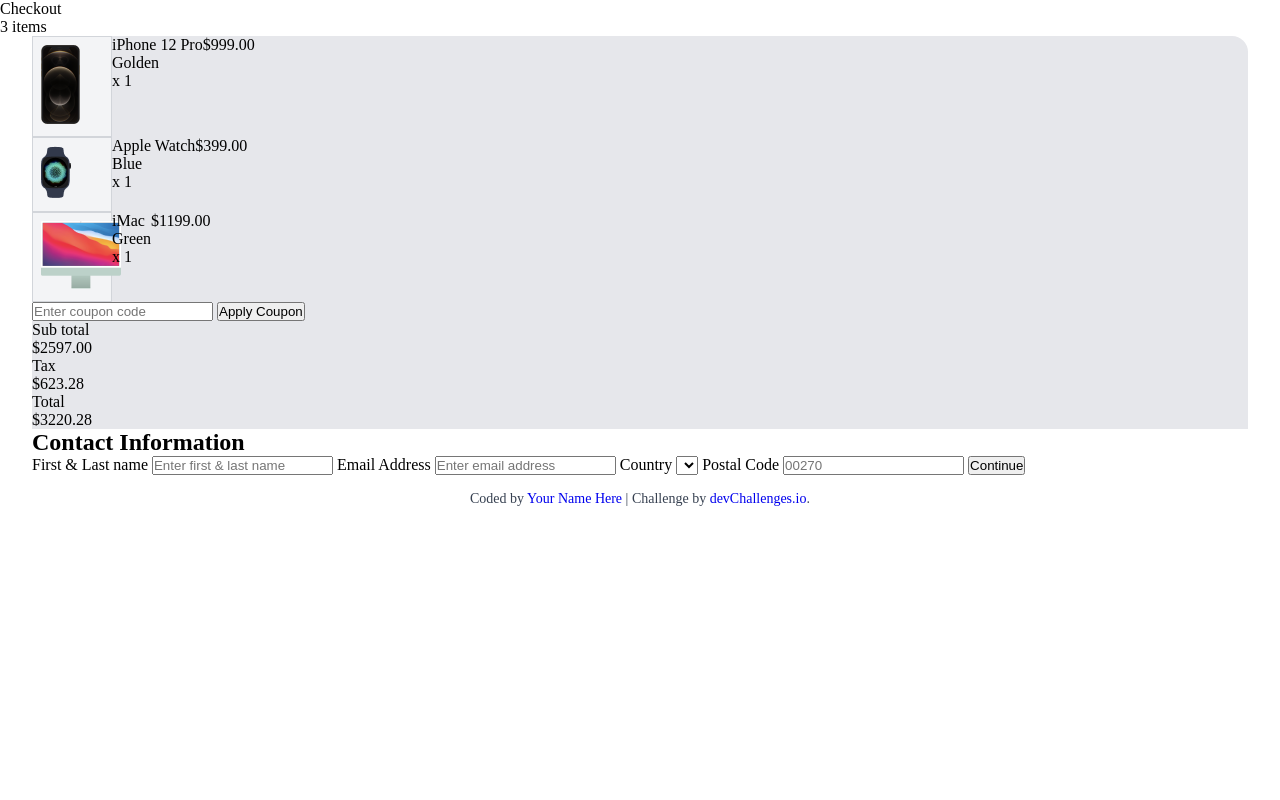
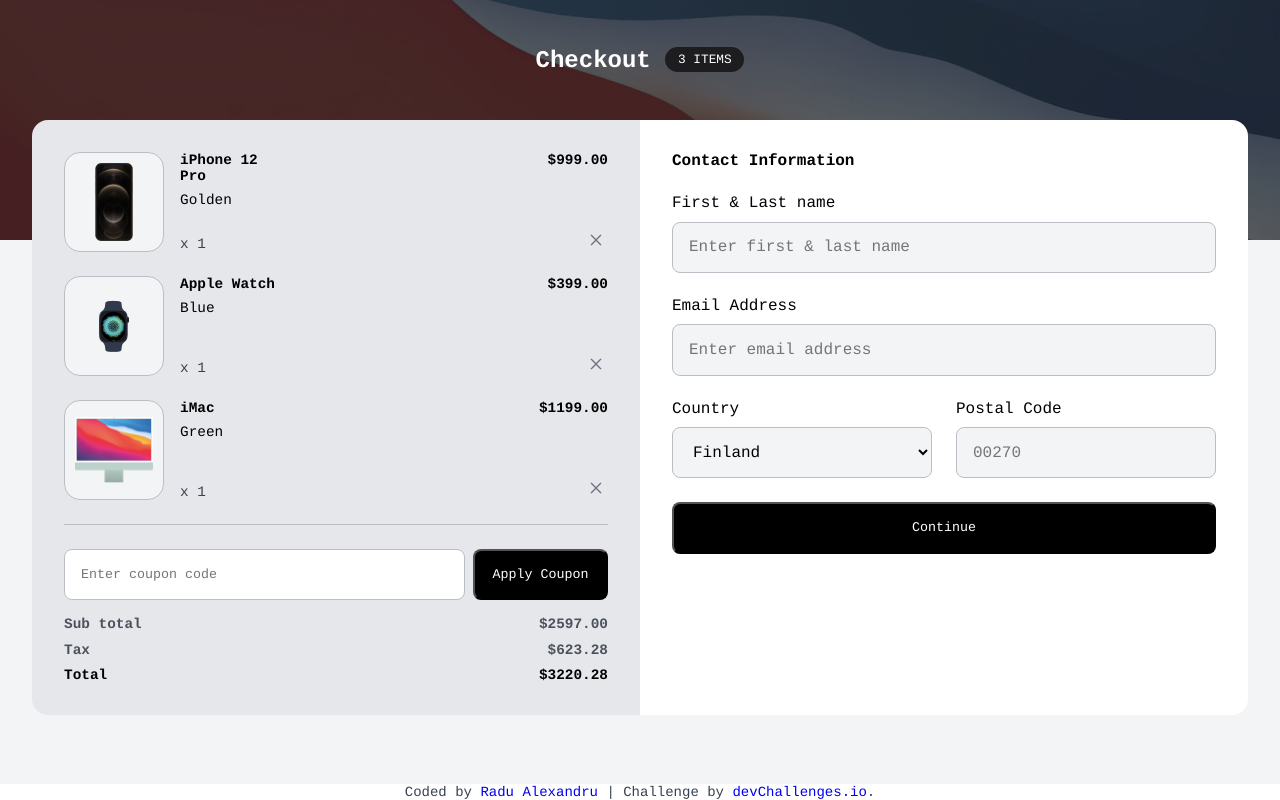
Before and after one commit to Radu-A/device-shop-checkout, a plain HTML site: page index.html in a window 1280 px wide. Drawn offline with Linux system fonts and the light colour scheme; a web font is replaced by a local one.

Commit message:
all views working

```diff
--- a/index.html
+++ b/index.html
@@ -20,10 +20,10 @@
 
     <header>
       <nav>
-        <p>Checkout</p>
-        <p>
-          3 items
-        </p>
+        <h1>Checkout</h1>
+        <div class="note">
+          <p>3 ITEMS</p>
+        </div>
       </nav>
     </header>
 
@@ -32,90 +32,102 @@
         <section class="summary">
           <article class="list">
             <div class="item">
+              <div class="item-left">
                 <div class="photo">
                   <img src="./resources/Gold.png" alt="" class="item-img">
                 </div>
                 <div class="description">
                   <div class="description-header">
-                  <p>iPhone 12 Pro</p>
+                    <h4>iPhone 12 Pro</h4>
                     <p>Golden</p>
                   </div>
                   <div class="description-footer">
                     <p>x 1</p>
                   </div>
                 </div>
+              </div>
+
               <div class="price">
-                <p>$999.00</p>
+                <h4>$999.00</h4>
+                <img src="./resources/close-icon.svg" alt="" class="close">
               </div>
             </div>
             <div class="item">
+              <div class="item-left">
                 <div class="photo">
                   <img src="./resources/Apple-watch.png" alt="" class="item-img">
                 </div>
                 <div class="description">
                   <div class="description-header">
-                  <p>Apple Watch</p>
+                    <h4>Apple Watch</h4>
                     <p>Blue</p>
                   </div>
                   <div class="description-footer">
                     <p>x 1</p>
                   </div>
                 </div>
+              </div>
               <div class="price">
-                <p>$399.00</p>
+                <h4>$399.00</h4>
+                <img src="./resources/close-icon.svg" alt="" class="close">
               </div>
             </div>
             <div class="item">
+              <div class="item-left">
                 <div class="photo">
                   <img src="./resources/iMac.png" alt="" class="item-img">
                 </div>
                 <div class="description">
                   <div class="description-header">
-                  <p>iMac</p>
+                    <h4>iMac</h4>
                     <p>Green</p>
                   </div>
                   <div class="description-footer">
                     <p>x 1</p>
                   </div>
                 </div>
+              </div>
               <div class="price">
-                $1199.00
+                <h4>$1199.00</h4>
+                <img src="./resources/close-icon.svg" alt="" class="close">
               </div>
             </div>
           </article>
-          <article class="total-section">
+          <article class="total-article">
             <form action="" class="total-form">
-              <input type="text" name="Enter coupon code" id="" placeholder="Enter coupon code">
-              <button>Apply Coupon</button>
+              <input type="text" name="Enter coupon code" class="total-input" placeholder="Enter coupon code">
+              <button class="total-button">Apply Coupon</button>
             </form>
-            <article class="summation">
-              <div class="sub">
-                <p>Sub total</p>
-                <p>$2597.00</p>
+            <div class="summation">
+              <div class="summation-item" id="sub">
+                <h4>Sub total</h4>
+                <h4>$2597.00</h4>
               </div>
-              <div class="tax">
-                <p>Tax</p>
-                <p>$623.28</p>
+              <div class="summation-item" id="tax">
+                <h4>Tax</h4>
+                <h4>$623.28</h4>
               </div>
-              <div class="total-div">
-                <p>Total</p>
-                <p>$3220.28</p>
+              <div class="summation-item" id="total-div">
+                <h4>Total</h4>
+                <h4>$3220.28</h4>
               </div>
-            </article>
+            </div>
           </article>
         </section>
         <section class="contact-section">
-          <h1 class="contact-header">Contact Information</h1>
+          <p class="contact-header">Contact Information</p>
           <form action="" class="contact-form">
-            <label for="name">First & Last name</label>
-            <input type="text" name="name" placeholder="Enter first & last name">
-            <label for="email">Email Address</label>
-            <input type="text" name="email" placeholder="Enter email address">
+            <label class="double-column" for="name">First & Last name</label>
+            <input class="double-column" type="text" name="name" placeholder="Enter first & last name" id="name">
+            <label class="double-column" for="email">Email Address</label>
+            <input class="double-column" type="text" name="email" placeholder="Enter email address" id="email">
             <label for="country">Country</label>
-            <select name="" id="country">Finland</select>
-            <label for="">Postal Code</label>
-            <input type="text" name="" placeholder="00270">
-            <button class="contact-button">Continue</button>
+            <select name="" id="country">
+              <option value="">Finland</option>
+            </select>
+            <label for="postal">Postal Code</label>
+            <input type="text" name="" placeholder="00270" id="postal">
+            <button class="contact-button double-column">Continue</button>
           </form>
         </section>
       </div>
@@ -124,7 +136,7 @@
 
     <footer>
       <div class="author-info">
-        Coded by <a href="#">Your Name Here</a> | Challenge by
+        Coded by <a href="https://github.com/Radu-A">Radu Alexandru</a> | Challenge by
         <a href="https://www.devchallenges.io?ref=challenge" target="_blank"
           >devChallenges.io</a
         >.
--- a/style/style.css
+++ b/style/style.css
@@ -1,51 +1,270 @@
+@import url('https://fonts.googleapis.com/css2?family=TASA+Orbiter:wght@400..800&display=swap');
+
+/* General */
+
 * {
 	margin: 0;
 	padding: 0;
 	box-sizing: border-box;
+	font-family:'TASA Orbiter', Courier, monospace;
 }
 
 body {
-	height: 100vh; /*It can be removed */
+	display: flex;
+	flex-direction: column;
+	height: 100vh; /* It can be removed */
 }
 
 main {
 	display: flex;
+	flex: 1;
 	flex-direction: column;
 	align-items: center;
+	padding-bottom: 16px;
+	background-color: #f3f4f6;
 }
 
 .box {
+	/* position: relative;
+	top: -120px; */
+	margin-top: -120px;
+	overflow: hidden;
 	width: 95%;
+	border-radius: 1rem;
 }
 
+/* Header */
+
+header {
+	display: flex;
+	flex-direction: row;
+	justify-content: center;
+	align-items: center;
+	height: 240px;
+	padding-bottom: 120px;
+	background-image: url("../resources/background-image.png");
+	background-position: center;
+}
+
+nav {
+	display: flex;
+	flex-direction: row;
+	justify-content: center;
+	gap: 0.9rem;
+}
+
+h1 {
+	color: white;
+}
+
+.note {
+	display: flex;
+	justify-content: center;
+	align-items: center;
+	height: 1.5rem;
+	padding: 0.8rem;
+	border-radius: 1rem;
+	background-color: #1d1d1f;
+	font-size: 0.8rem;
+	color: white;
+}
+
+nav>p {
+	height: 2rem;
+	background-color: #1d1d1f;
+	font-size: 0.8rem;
+	color: white;
+	text-align: center;
+}
+
+/* Summary section */
+
 .summary {
+	padding: 2rem;
 	background-color: #e6e7eb;
-	border-radius: 1rem 1rem 0 0;
+	font-size: 0.9rem;
 }
+
+/* List article */
 
 .list {
 	display: flex;
 	flex-direction: column;
+	gap: 1.5rem;
+	padding-bottom: 1.5rem;
 }
 
 .item {
 	display: flex;
+	justify-content: space-between;
+	/* max-width: 325px; */
+}
+
+.list::after {
+	content: "";
+	border-bottom: 1px solid #babec4;
+}
+
+.item-left {
+	display: flex;
+}
+
+.photo, .description, .price {
+	height: 100px;
+	width: 100px;
 }
 
 .photo {
-	width: 80px;
+	display: flex;
+	justify-content: center;
+	align-items: center;
+	height: 100px;
+	width: 100px;
+	margin-right: 1rem;
 	padding: 0.5rem;
-	border: solid 1px #d2d5da;
+	border: solid 1px #babec4;
+	border-radius: 1rem;
 	background-color: #f3f4f6;
 }
+
+.item-img {
+	max-height: 95%;
+	max-width: 95%;
+}
+
+.description {
+	display: flex;
+	flex-direction: column;
+	justify-content: space-between;
+}
+
+.description h4 {
+	margin-bottom: 0.5rem;
+}
+
+.description-footer p {
+	color: #384150;
+}
+
+.price {
+	display: flex;
+	flex-direction: column;
+	justify-content: space-between;
+	align-items: flex-end;
+}
+
+/* Total article */
+
+.total-form {
+	display: flex;
+	gap: 0.5rem;
+	margin-bottom: 1rem;
+}
+
+.total-input {
+	flex: 1;
+	height: 3.2rem;
+	padding-left: 1rem;
+	border: solid 1px #babec4;
+	border-radius: 0.5rem;
+	/* font-size: 0.9rem; */
+}
+
+.total-button  {
+	height: 3.2rem;
+	width: 135px;
+	border-radius: 0.5rem;
+	background-color: black;
+	color: white;
+}
+
+.summation {
+	display: flex;
+	flex-direction: column;
+	gap: 0.6rem;
+}
+
+.summation-item {
+	display: flex;
+	justify-content: space-between;
+	color: #4c525d;
+}
+
+.summation-item:last-child {
+	color: black;
+}
+
+/* Contact section */
+
+.contact-section {
+	padding: 2rem;
+	background-color: white;
+}
+
+.contact-header {
+	font-weight: 700;
+	margin-bottom: 1.5rem;
+	grid-column: 1 / 3;
+}
+
+.contact-form {
+	display: grid;
+	grid-template-columns: minmax(0, 1fr) minmax(0, 1fr);
+	column-gap: 1.5rem;
+}
+
+.double-column {
+	grid-column: 1 / 3;
+}
+
+.contact-form>label {
+	margin-bottom: 0.6rem;
+}
+
+.contact-form>input, #country {
+	height: 3.2rem;
+	margin-bottom: 1.5rem;
+	padding-left: 1rem;
+	border: solid 1px #babec4;
+	border-radius: 0.5rem;
+	background-color: #f3f4f6;
+	font-size: 1rem;
+}
+
+#country {
+	padding-right: 1rem;
+}
+
+label[for="postal"] {
+	grid-row: 5;
+	grid-column: 2;
+}
+
+.contact-button {
+	height: 3.2rem;
+	border-radius: 0.5rem;
+	background-color: black;
+	color: white;
+}
+
+/* Footer */
 
 .author-info {
 	font-size: 14px;
 	text-align: center;
-	margin-top: 16px;
 	color: rgb(55, 65, 81);
 }
 
 .author-info a {
 	text-decoration: none;
 }
+
+@media (min-width: 800px) {
+	.box {
+		display: flex;
+	}
+
+	.summary, .contact-section {
+		flex: 1;
+	}
+}
```
Lines whose indentation alone changed are shown as unchanged.
